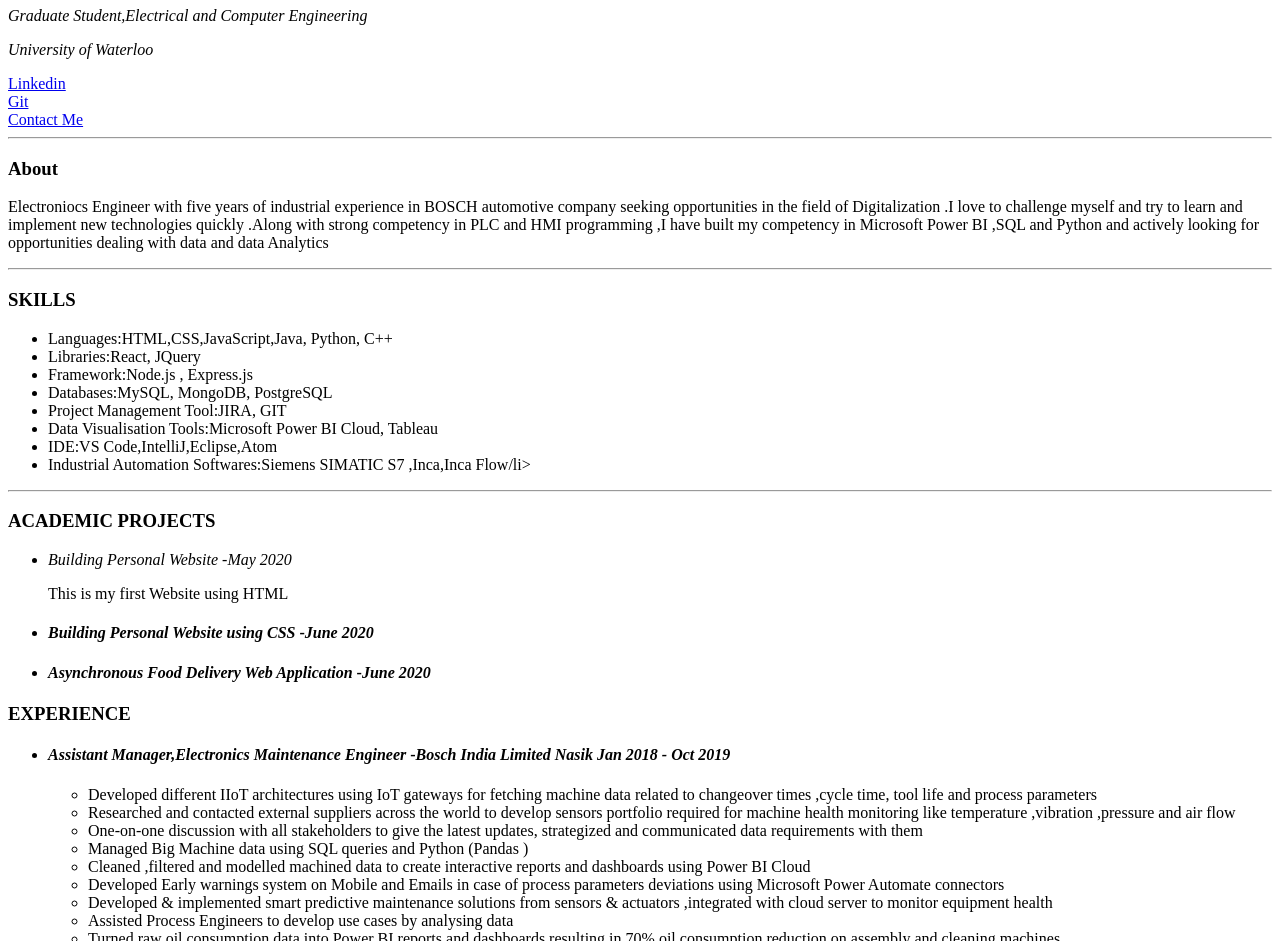
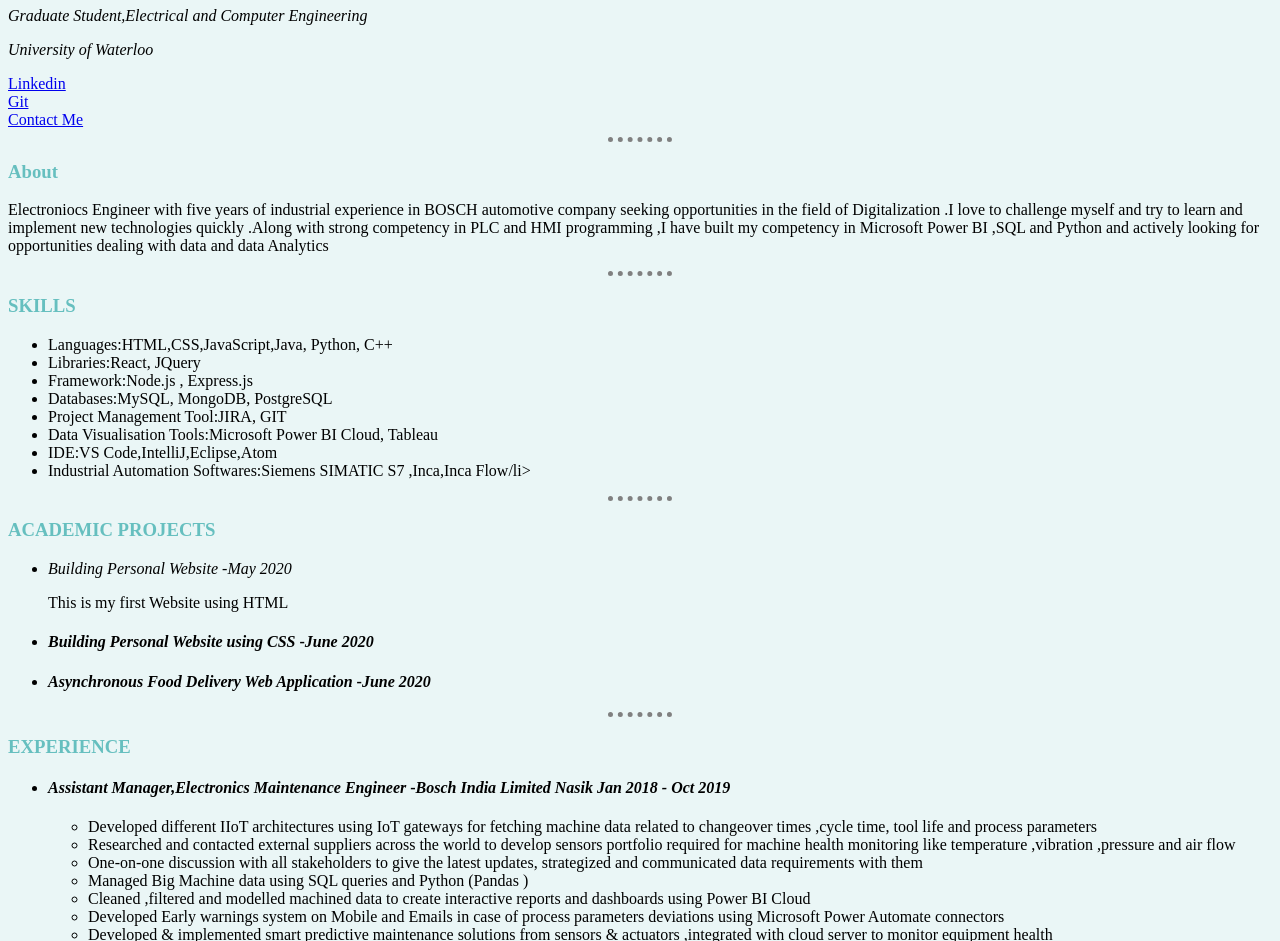
Before and after one commit to Shubha1835/CV, a plain HTML site: page index.html in a window 1280 px wide. Shown: the part 99-1040 px from the top of the page. Drawn offline with Linux system fonts and the light colour scheme.

Commit message:
added css styling

```diff
--- /dev/null
+++ b/css/styles.css
@@ -0,0 +1,22 @@
+body{
+    background-color: #EAF6F6;
+}
+hr{
+    border-style: none;
+    border-top-style: dotted;
+    border-color: grey;
+    border-width: 5px;
+    width: 5%;
+
+
+
+}
+
+img{
+    height:200px;
+    width:200px;
+}
+
+h1,h3{
+    color: #66bfbf;
+}
--- a/index.html
+++ b/index.html
@@ -3,6 +3,10 @@
 <head>
     <meta charset="UTF-8">
     <title>Shubhanki's Personal Website</title>
+    <link rel="stylesheet" href="css/styles.css">
+
+
+
 </head>
 <body>
     <table cellspacing="20">
@@ -50,7 +54,7 @@
 
 </ul>
 
-
+<hr>
 
 
     <h3>EXPERIENCE</h3>
@@ -128,6 +132,7 @@
 <li>Bhupindra International Public School, Patiala Mar 2011 - Mar 2012 Xth Std.-CBSE (CGPA-9.8/10)</li>
 <li>Kendriya Vidyalaya No.2 ,Patiala ,Punjab Mar 2010 - Feb 2011</li>
       </ul>
+      <hr>
 
       <h3>   PROFESSIONAL SKILLS</h3>
       <ul>
```
